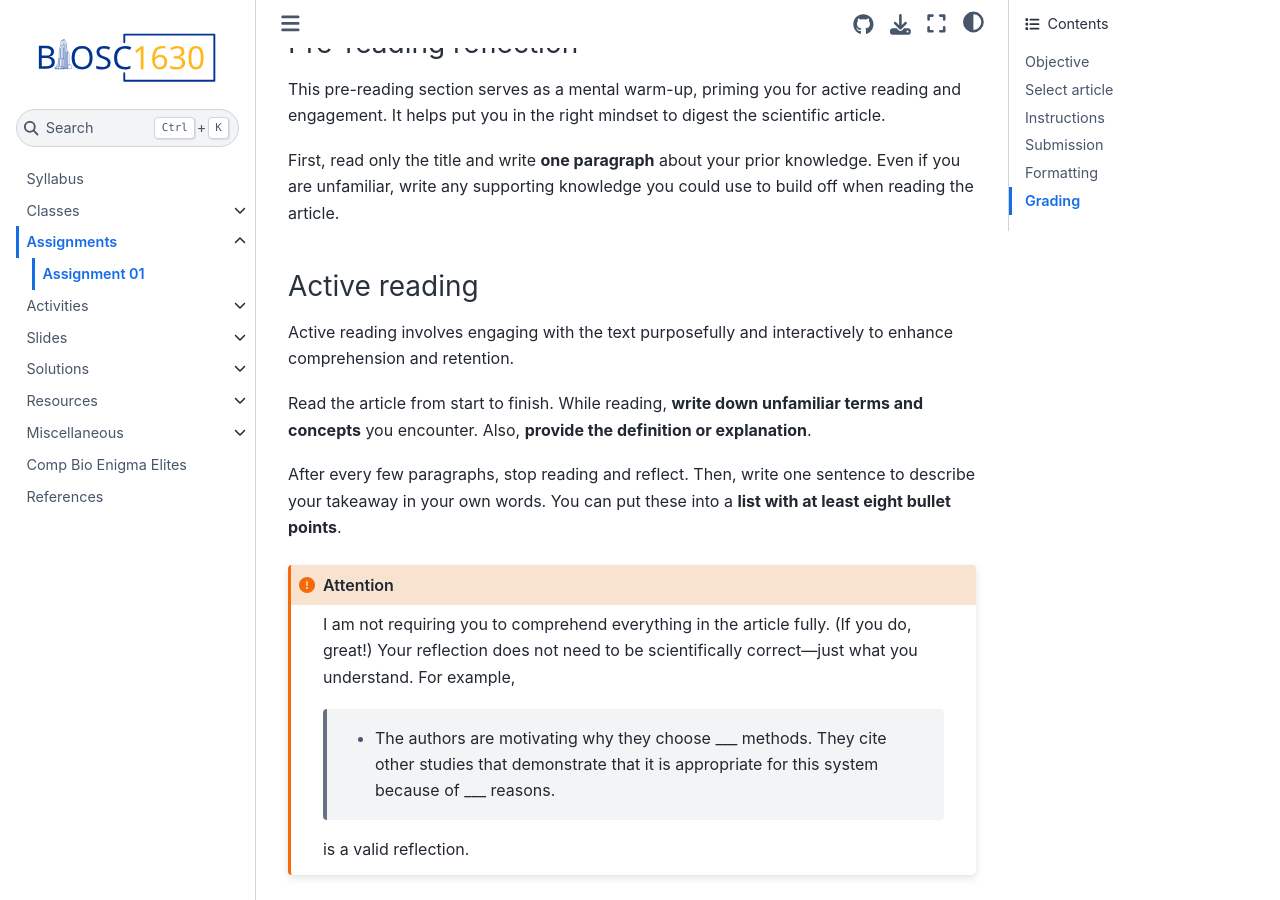
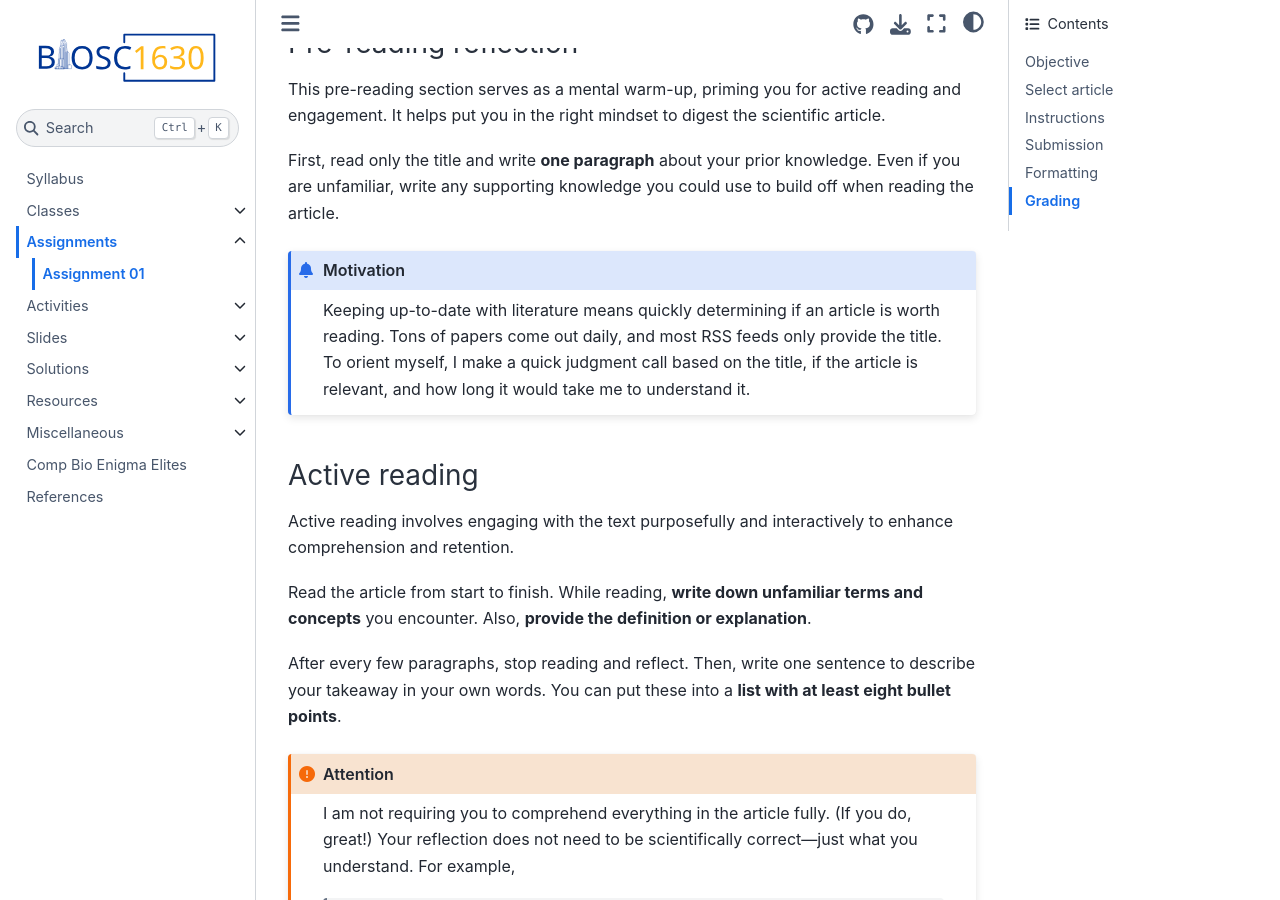
Before and after one commit to oasci/pitt-biosc1630-2023f, a Jupyter Book: the page built from book/assignments/assignment-01.md, in a window 1280 px wide and 900 px high, scrolled down 824 px. Built offline with Jupyter Book 1.0.4 settings and Sphinx 7.4.7 and the Sphinx Book theme 1.1.4, drawn with Linux system fonts in a browser that asks for light colours; pages that are not in the unit, such as notebooks, are missing from menus.

Commit message:
Adding motivation ofr assignment

```diff
--- a/book/assignments/assignment-01.md
+++ b/book/assignments/assignment-01.md
@@ -27,6 +27,12 @@ It helps put you in the right mindset to digest the scientific article.
 
 First, read only the title and write **one paragraph** about your prior knowledge.
 Even if you are unfamiliar, write any supporting knowledge you could use to build off when reading the article.
+
+:::{admonition} Motivation
+Keeping up-to-date with literature means quickly determining if an article is worth reading.
+Tons of papers come out daily, and most RSS feeds only provide the title.
+To orient myself, I make a quick judgment call based on the title, if the article is relevant, and how long it would take me to understand it.
+:::
 
 ### Active reading
 
```
